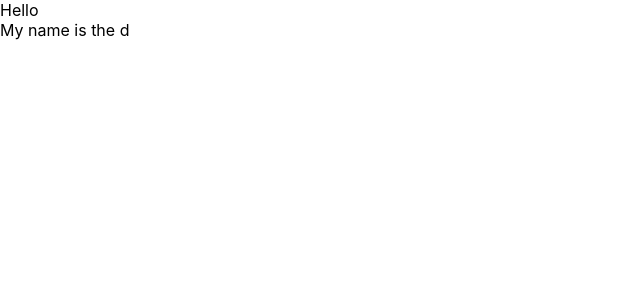
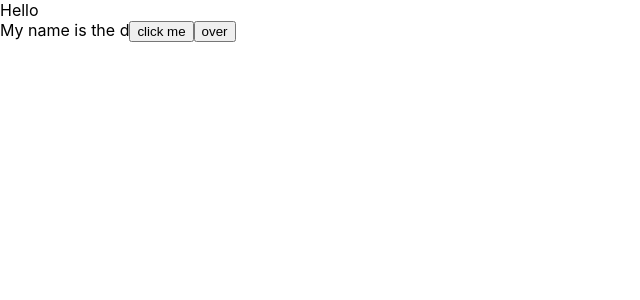
Before and after one commit to dth1237/reactjs, a React (Create React App) app: page / in a window 1280 px wide. Shown: the top 300 px of the page, without its empty margins (0-640 px from the left). Built offline with nearby package versions, Linux system fonts and the light colour scheme.

Commit message:
Dom_event

```diff
--- a/src/components/MyComponent.js
+++ b/src/components/MyComponent.js
@@ -2,17 +2,28 @@
 //funcion components
 
 import React from "react";
-class MyComponent extends React.Component{
+class MyComponent extends React.Component {
     state = {
         name: `d`,
         age: `20`
 
     };
+    handelClick(event) {
+        console.log("Click me my button ")
+        console.log("My name is" , this.state.name);
+
+    }
+    HandleonMouseover(event) {
+        console.log(event.pageX)
+
+    }
     //JSX
-    render(){
+    render() {
         return (
             <div>
-                 My name is the {this.state.name}
+                My name is the {this.state.name}
+                <button onClick={this.handelClick}>click me</button>
+                <button onMouseOver={this.HandleonMouseover}>over</button>
             </div>
         );
 
```
Also changed, not shown: 1 other file (tests, documents, lock files or other folders).
